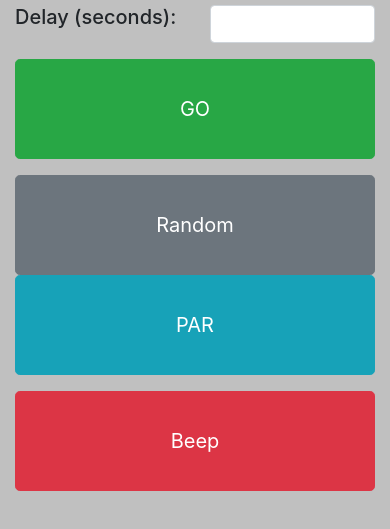
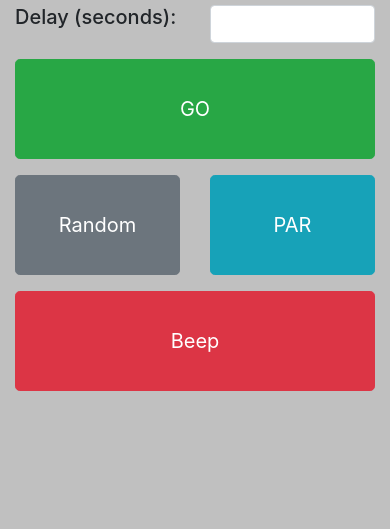
Before and after one commit to yzguy/shottimer, a plain HTML site: page index.html in a window 390 px wide. Shown: the part 51-580 px from the top of the page. Drawn offline with nearby package versions, Linux system fonts and the light colour scheme.

Commit message:
fix btns

```diff
--- a/index.html
+++ b/index.html
@@ -42,10 +42,10 @@
       </div>
 
       <div class="row form-group">
-        <div class="col-sm-6">
+        <div class="col">
           <button type="button" id="random" class="btn btn-secondary btn-lg btn-block">Random</button>
         </div>
-        <div class="col-sm-6">
+        <div class="col">
           <button type="button" id="par" class="btn btn-info btn-lg btn-block">PAR</button>
         </div>
       </div>
```
